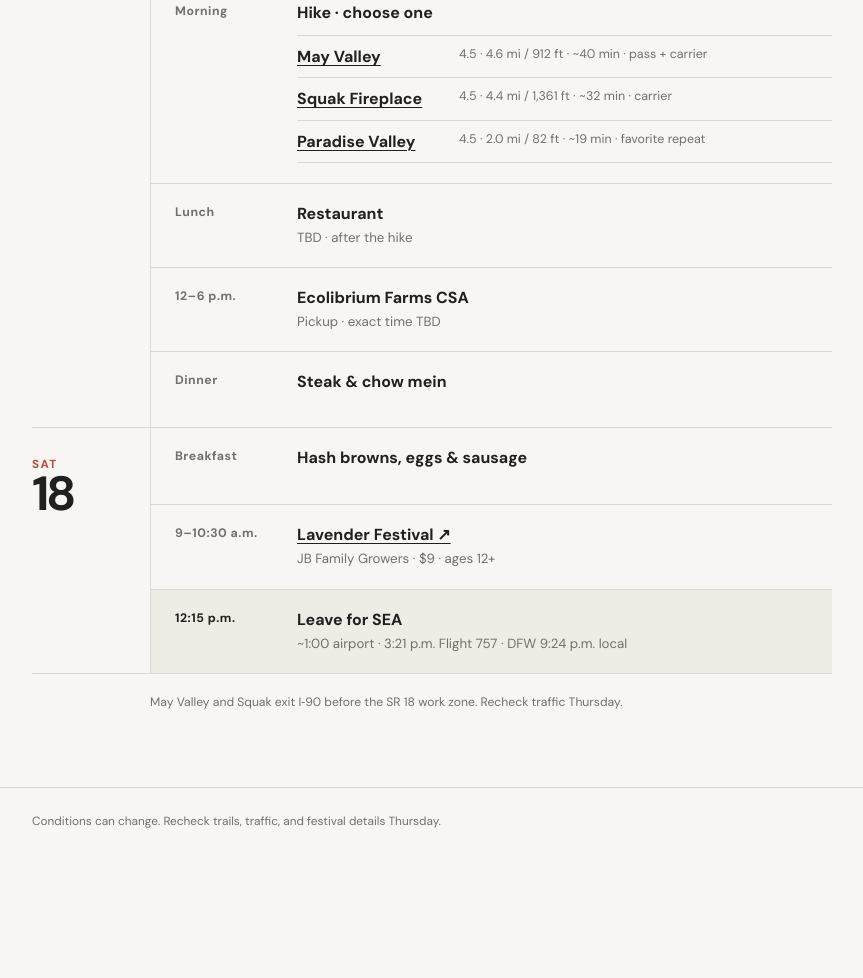
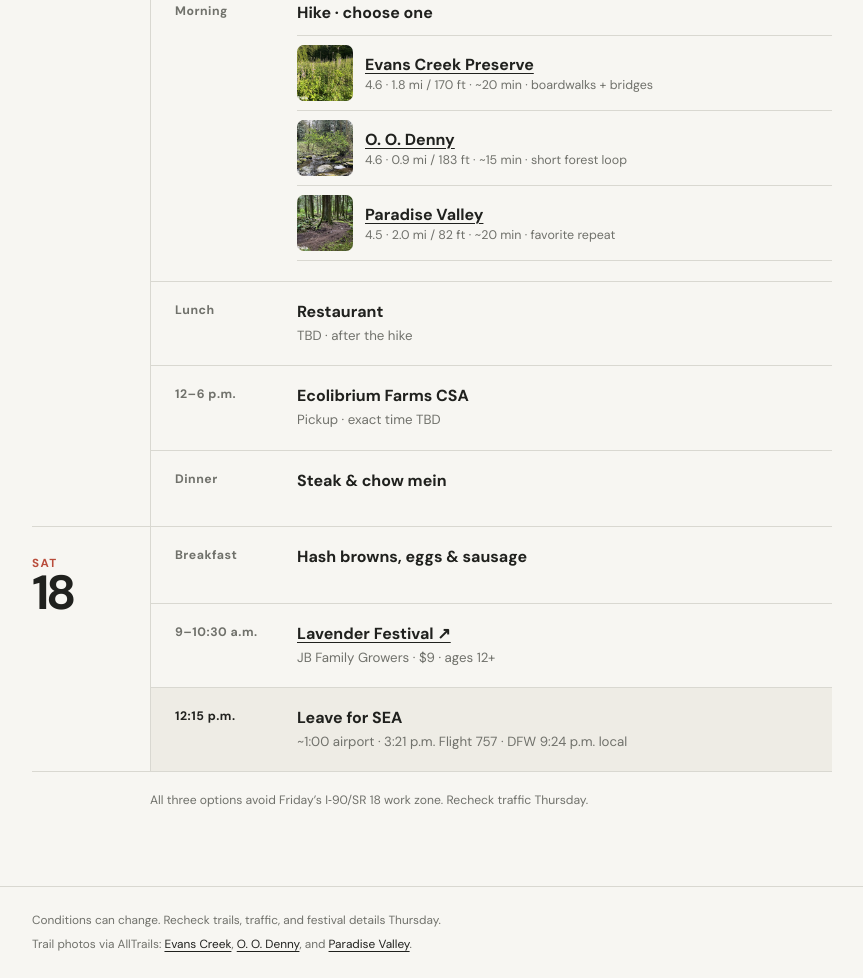
Before and after one commit to westonruths/dallas-ruths-family-visit, a plain HTML site: page index.html in a window 1280 px wide. Shown: the part 627-1605 px from the top of the page, without its empty margins (208-1071 px from the left). Before the commit the page ends 1483 px from the top, so only its background shows below. Drawn offline with Linux system fonts and the light colour scheme.

Commit message:
Add toddler-friendly hike options

```diff
--- a/assets/style.css
+++ b/assets/style.css
@@ -37,8 +37,9 @@ h1 { margin: 0; font-size: clamp(3.1rem, 9vw, 5.8rem); line-height: .94; letter-
 .agenda-list strong { display: block; font-size: 1rem; line-height: 1.25; }
 .agenda-list span { display: block; margin-top: 4px; color: var(--muted); font-size: .83rem; }
 .hike-choice ul { margin: 12px 0 0; padding: 0; list-style: none; }
-.hike-choice li { padding: 9px 0; display: grid; grid-template-columns: 150px minmax(0, 1fr); gap: 12px; border-top: 1px solid var(--line); }
+.hike-choice li { padding: 9px 0; display: grid; grid-template-columns: 56px minmax(0, 1fr); align-items: center; gap: 12px; border-top: 1px solid var(--line); }
 .hike-choice li:last-child { border-bottom: 1px solid var(--line); }
+.trail-thumb { width: 56px; height: 56px; display: block; object-fit: cover; border-radius: 7px; }
 .hike-choice a { font-weight: 700; }
 .hike-choice span { margin: 0; font-size: .78rem; }
 .departure { background: #eeece5; }
@@ -46,6 +47,9 @@ h1 { margin: 0; font-size: clamp(3.1rem, 9vw, 5.8rem); line-height: .94; letter-
 .note { margin: 20px 0 76px 118px; color: var(--muted); font-size: .76rem; }
 
 footer { padding: 25px 0; border-top: 1px solid var(--line); color: var(--muted); font-size: .74rem; }
+.footer-inner { display: grid; gap: 7px; }
+.footer-inner p { margin: 0; }
+.credits a { color: var(--ink); }
 
 @media (max-width: 600px) {
   .shell { width: min(100% - 28px, 800px); }
@@ -60,7 +64,8 @@ footer { padding: 25px 0; border-top: 1px solid var(--line); color: var(--muted)
   .agenda-list time { padding-left: 0; font-size: .69rem; }
   .agenda-list strong { font-size: .94rem; }
   .agenda-list span { font-size: .78rem; }
-  .hike-choice li { grid-template-columns: 1fr; gap: 2px; }
+  .hike-choice li { grid-template-columns: 52px minmax(0, 1fr); gap: 10px; }
+  .trail-thumb { width: 52px; height: 52px; }
   .note { margin: 18px 0 54px; font-size: .73rem; }
 }
 
--- a/index.html
+++ b/index.html
@@ -52,9 +52,18 @@
             <div class="hike-choice">
               <strong>Hike · choose one</strong>
               <ul aria-label="Friday hike options">
-                <li><a href="https://www.alltrails.com/trail/us/washington/may-valley-short-loop" target="_blank" rel="noopener noreferrer">May Valley</a><span>4.5 · 4.6 mi / 912 ft · ~40 min · pass + carrier</span></li>
-                <li><a href="https://www.alltrails.com/trail/us/washington/squak-mountain-fireplace-trail" target="_blank" rel="noopener noreferrer">Squak Fireplace</a><span>4.5 · 4.4 mi / 1,361 ft · ~32 min · carrier</span></li>
-                <li><a href="https://www.alltrails.com/trail/us/washington/ephemeral-and-big-leaf-loop" target="_blank" rel="noopener noreferrer">Paradise Valley</a><span>4.5 · 2.0 mi / 82 ft · ~19 min · favorite repeat</span></li>
+                <li>
+                  <img class="trail-thumb" src="assets/images/evans-creek.webp" alt="Evans Creek Preserve meadow with native flowers" width="1080" height="700" loading="lazy">
+                  <div><a href="https://www.alltrails.com/trail/us/washington/evans-creek-preserve-trail" target="_blank" rel="noopener noreferrer">Evans Creek Preserve</a><span>4.6 · 1.8 mi / 170 ft · ~20 min · boardwalks + bridges</span></div>
+                </li>
+                <li>
+                  <img class="trail-thumb" src="assets/images/oo-denny.webp" alt="Creek in the forest at O. O. Denny County Park" width="1080" height="700" loading="lazy">
+                  <div><a href="https://www.alltrails.com/trail/us/washington/o-o-denny-county-park-loop-trail" target="_blank" rel="noopener noreferrer">O. O. Denny</a><span>4.6 · 0.9 mi / 183 ft · ~15 min · short forest loop</span></div>
+                </li>
+                <li>
+                  <img class="trail-thumb" src="assets/images/paradise-valley.webp" alt="Shaded forest trail in Paradise Valley" width="1080" height="700" loading="lazy">
+                  <div><a href="https://www.alltrails.com/trail/us/washington/ephemeral-and-big-leaf-loop" target="_blank" rel="noopener noreferrer">Paradise Valley</a><span>4.5 · 2.0 mi / 82 ft · ~20 min · favorite repeat</span></div>
+                </li>
               </ul>
             </div>
           </li>
@@ -95,11 +104,14 @@
       </article>
     </section>
 
-    <p class="note">May Valley and Squak exit I‑90 before the SR 18 work zone. Recheck traffic Thursday.</p>
+    <p class="note">All three options avoid Friday’s I‑90/SR 18 work zone. Recheck traffic Thursday.</p>
   </main>
 
   <footer>
-    <div class="shell">Conditions can change. Recheck trails, traffic, and festival details Thursday.</div>
+    <div class="shell footer-inner">
+      <p>Conditions can change. Recheck trails, traffic, and festival details Thursday.</p>
+      <p class="credits">Trail photos via AllTrails: <a href="https://www.alltrails.com/trail/us/washington/evans-creek-preserve-trail" target="_blank" rel="noopener noreferrer">Evans Creek</a>, <a href="https://www.alltrails.com/trail/us/washington/o-o-denny-county-park-loop-trail" target="_blank" rel="noopener noreferrer">O. O. Denny</a>, and <a href="https://www.alltrails.com/trail/us/washington/ephemeral-and-big-leaf-loop" target="_blank" rel="noopener noreferrer">Paradise Valley</a>.</p>
+    </div>
   </footer>
 </body>
 </html>
```
Also changed, not shown: assets/images/evans-creek.webp (added), assets/images/oo-denny.webp (added), assets/images/paradise-valley.webp (added), 1 other file.
